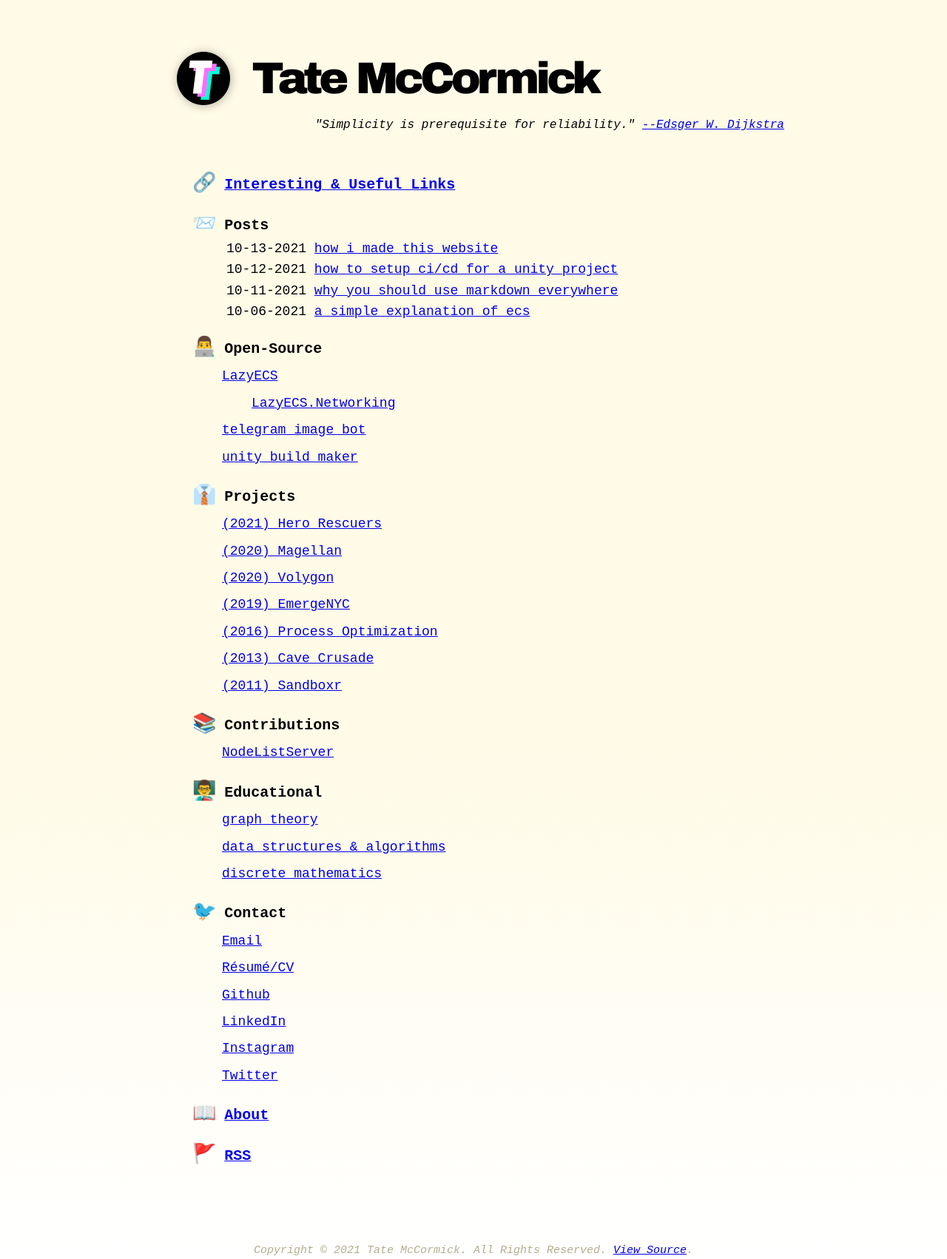
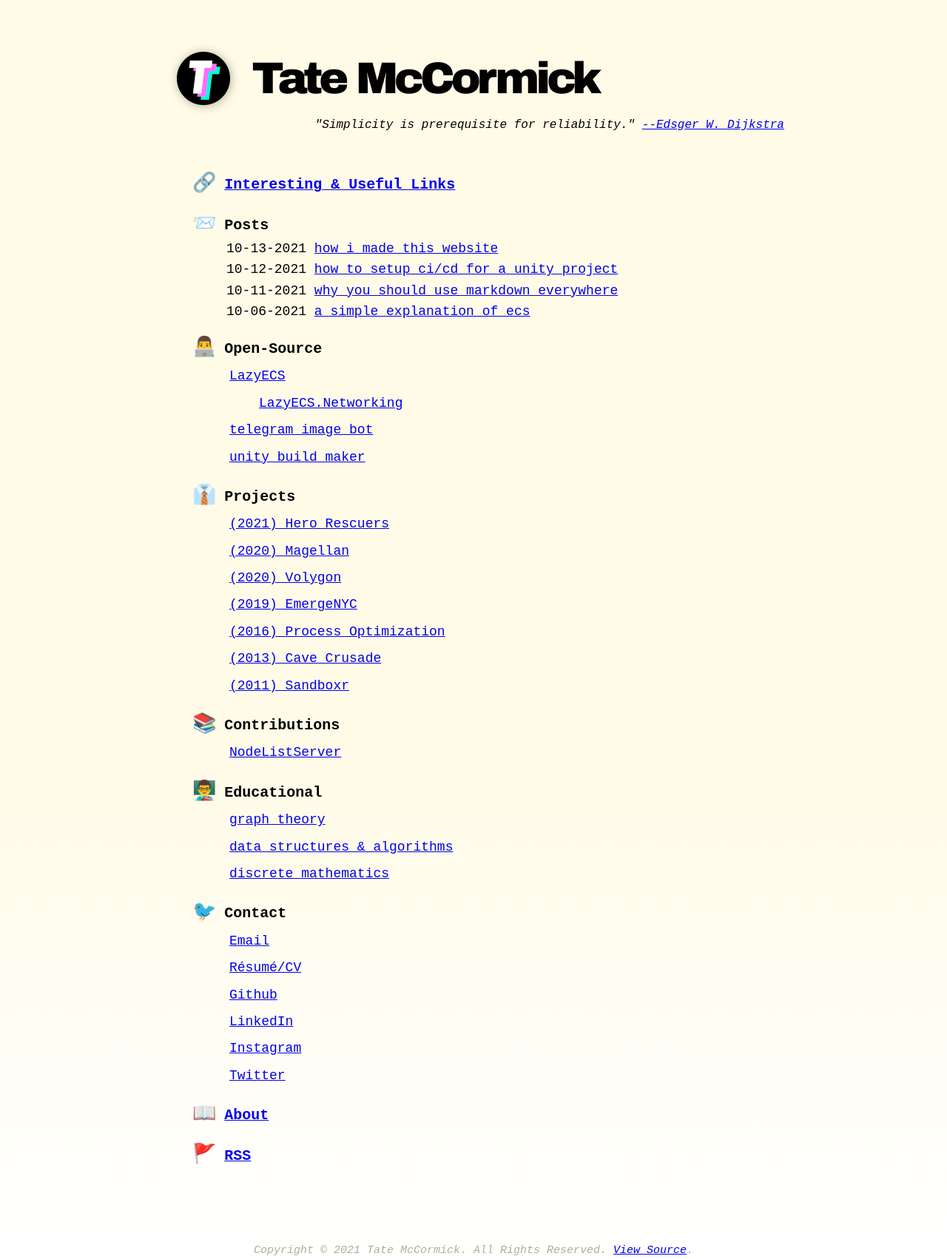
Before and after one commit to tatelax/tatelax.github.io, a Jekyll site: the page built from index.markdown, in a window 1280 px wide. Shown: the whole page at 74% size. Built offline with Jekyll 4.4.1, drawn with Linux system fonts in a browser that asks for light colours.

Commit message:
Update menu_item.html

```diff
--- a/_includes/menu_item.html
+++ b/_includes/menu_item.html
@@ -1,6 +1,11 @@
 <ul style="list-style-type: none;">
   {%-for item in include.collection-%}
+    {%- if item.emoji -%}
     <li style="margin: 0px 0px;">
+    {%- else -%}
+    <li style="margin: 0px 10px;">
+    {%- endif -%}
+
     {%- if item.url -%}
       <font size="+3">{{ item.emoji }}</font> <a href="{{ item.url }}">{{ item.title }}</a>
     {%- else -%}
```
